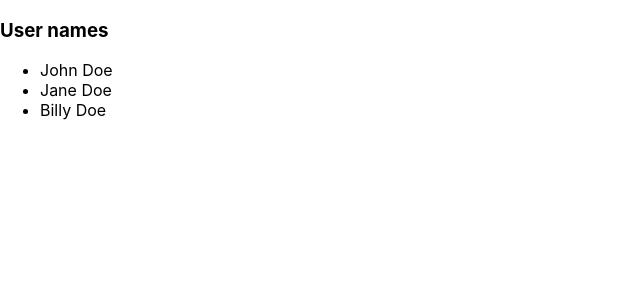
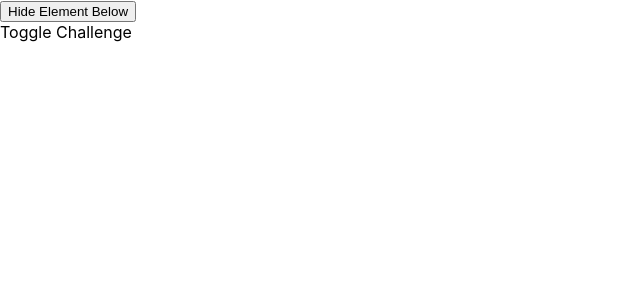
Before and after one commit to VirtualDharm/practice, a React (Create React App) app: page / in a window 1280 px wide. Shown: the top 300 px of the page, without its empty margins (0-640 px from the left). Built offline with nearby package versions, Linux system fonts and the light colour scheme.

Commit message:
#3 React Coding - Show/Hide An Element

```diff
--- a/src/App.js
+++ b/src/App.js
@@ -1,18 +1,16 @@
-import logo from './logo.svg';
+import React from 'react'
 import './App.css';
-const users = [
-  { name: "John Doe", id: 1 },
-  { name: "Jane Doe", id: 2 },
-  { name: "Billy Doe", id: 3 }
-];
-const UserItems = users.map((x) => <li key={x.id}>{x.name}</li>)
 function App() {
+  const [show, setShow] = React.useState(true);
+
   return (
     <>
-      <h3>User names</h3>
-      <ul>{UserItems}</ul>
+      <button onClick={() => setShow(!show)}>
+        {show ? "Hide Element Below" : "Show Element Below"}
+      </button>
+      {show && <div>Toggle Challenge</div>}
     </>
-  )
+  );
 }
 
 export default App;
```
